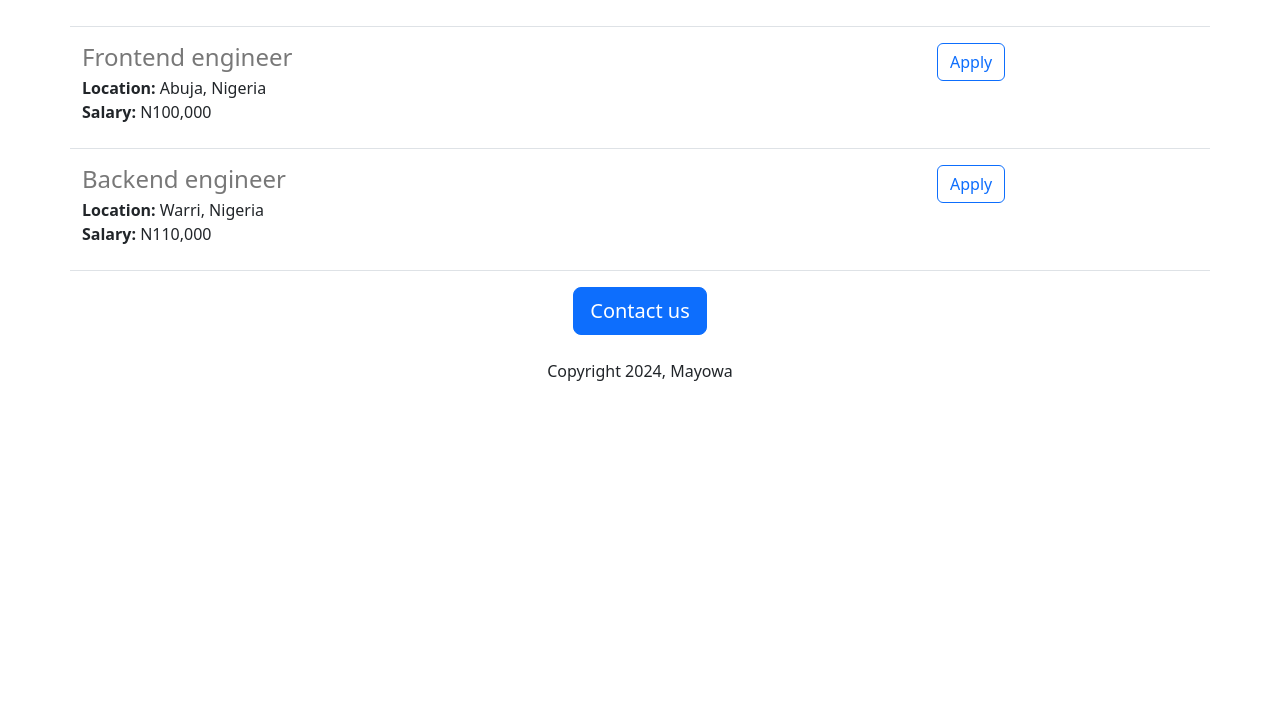
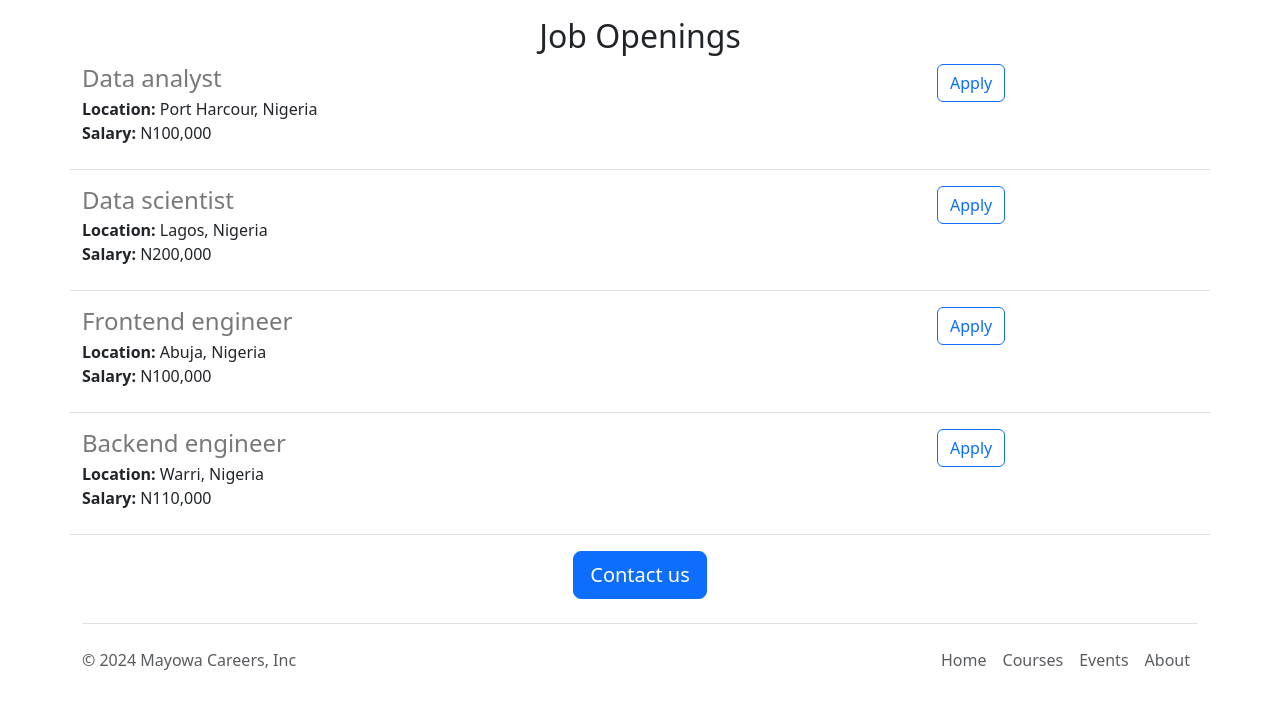
Before and after one commit to Mayowadave/mayowa-careers-website-v1, a Flask app: page / in a window 1280 px wide. Shown: the part 909-1629 px from the top of the page. Before the commit the page ends 1290 px from the top, so only its background shows below. Run offline with Flask 3, Linux system fonts and the light colour scheme.

Commit message:
Functional and aesthetic improvements

```diff
--- /dev/null
+++ b/templates/footer.html
@@ -0,0 +1,16 @@
+<div class="container">
+  <footer class="d-flex flex-wrap justify-content-between align-items-center py-3 my-4 border-top">
+    <p class="col-md-4 mb-0 text-body-secondary">&copy; 2024 Mayowa Careers, Inc</p>
+
+    <a href="/" class="col-md-4 d-flex align-items-center justify-content-center mb-3 mb-md-0 me-md-auto link-body-emphasis text-decoration-none">
+      <svg class="bi me-2" width="40" height="32"><use xlink:href="#bootstrap"/></svg>
+    </a>
+
+    <ul class="nav col-md-4 justify-content-end">
+      <li class="nav-item"><a href="https://mayowa-careers-website.onrender.com/" class="nav-link px-2 text-body-secondary">Home</a></li>
+      <li class="nav-item"><a href="https://jovian.ai/learn" class="nav-link px-2 text-body-secondary">Courses</a></li>
+      <li class="nav-item"><a target='_blank' href="https://jovian.ai/events" class="nav-link px-2 text-body-secondary">Events</a></li>
+      <li class="nav-item"><a href="https://jovian.ai/about" class="nav-link px-2 text-body-secondary">About</a></li>
+    </ul>
+  </footer>
+</div>
--- a/templates/home.html
+++ b/templates/home.html
@@ -15,14 +15,20 @@
     </style>
 </head>
 <body>
+    {% include 'nav.html' %}
     <h1 class="text-center mb-3 mt-2">Mayowa Careers</h1>
+    <img id="banner" class="img-fluid" src="https://9372fe5b-f8a0-422a-a284-ae0fcb59d212-00-14p0y2nqxwlpt.worf.replit.dev/static/banner.jpg"height="320px" >
     <div class="container">
-    <img id="banner" class="img-fluid" src="https://9372fe5b-f8a0-422a-a284-ae0fcb59d212-00-14p0y2nqxwlpt.worf.replit.dev/static/banner.jpg"height="320px" >
-    </div>
-    <div class="container">
-        <h2 class="text-center mb-2 mt-2">About Mayowa</h2>
-        <p class="lead">Lorem ipsum dolor sit amet, consectetur adipiscing elit, sed do eiusmod tempor incididunt ut labore et dolore magna aliqua. Ut enim ad minim veniam, quis nostrud exercitation ullamco laboris nisi ut aliquip ex ea commodo consequat. Duis aute irure dolor in reprehenderit in voluptate velit esse cillum dolore eu fugiat nulla pariatur. Excepteur sint occaecat cupidatat non proident, sunt in culpa qui officia deserunt mollit anim id est laborum.</p>
-        <h2 class="text-center">Job Openings</h2>
+        <h2 class="text-center mb-2 mt-2">About Mayowa Careers</h2>
+        <div class='row'>
+            <div class='col-md-6'>
+                <p class="lead">Lorem ipsum dolor sit amet, consectetur adipiscing elit, sed do eiusmod tempor incididunt ut labore et dolore magna aliqua. Ut enim ad minim veniam, quis nostrud exercitation ullamco laboris nisi ut aliquip ex ea commodo consequat. Duis aute irure dolor in reprehenderit in voluptate velit esse cillum dolore eu fugiat nulla pariatur. Excepteur sint occaecat cupidatat non proident, sunt in culpa qui officia deserunt mollit anim id est laborum.</p>
+            </div>
+            <div class='d-none d-md-block col-md-6'>
+            <img src='/static/people.jpg' style='height: 320px; border-radius: 4px;' >
+            </div>
+        </div>
+        <h2 class="text-center mt-4">Job Openings</h2>
         <div>
             {% for job in jobs %}
                 {% include 'jobitem.html' %}
@@ -30,11 +36,12 @@
         </div>
         <div>
             <div class="text-center">
-            <button class="btn btn-primary btn-lg">Contact us</button>
-                <p class="mt-4">Copyright 2024, Mayowa</p>
+            <a href='mailto:mayowadave91@gmail.com?subject=Info%20about%20Mayowa%20Careers&body=What's%20your%20question%3F' class="btn btn-primary btn-lg">Contact us</a>
             </div>
         </div>
     </div>
+
+    {% include 'footer.html'%}
 </body>
 
 
--- a/templates/jobitem.html
+++ b/templates/jobitem.html
@@ -12,6 +12,6 @@
          {% endif %}
      </div>
      <div class='col-3'>
-          <button type="button" class="btn btn-outline-primary">Apply</button>
+          <a href='mailto:mayowadave91@gmail.com?subject=Application for job {{job["title"]}}' type="button" class="btn btn-outline-primary">Apply</a>
      </div>
 </div>
--- /dev/null
+++ b/templates/nav.html
@@ -0,0 +1,9 @@
+<nav class="navbar bg-body-tertiary shadow-sm fixed-top bg-white">
+  <div class="container-fluid">
+    <a class="navbar-brand" href="#">
+      <img src="/static/logo.svg" alt="Logo" width="30" height="24" class="d-inline-block align-text-top">
+      Mayowa Careers
+    </a>
+  </div>
+</nav>
+<div style='height: 56px'></div>
```
Also changed, not shown: static/logo.svg (added), 1 other file.
